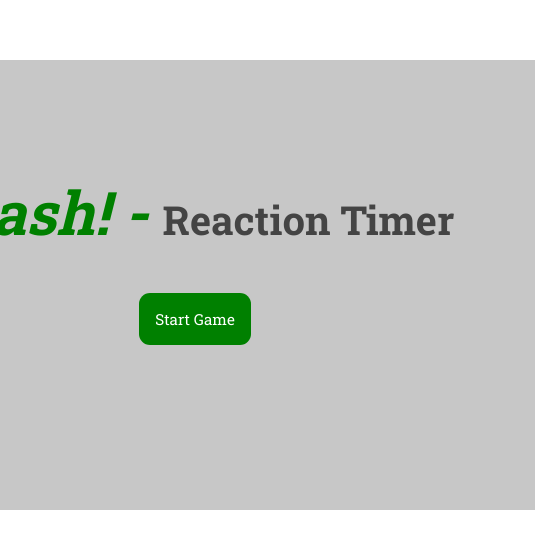
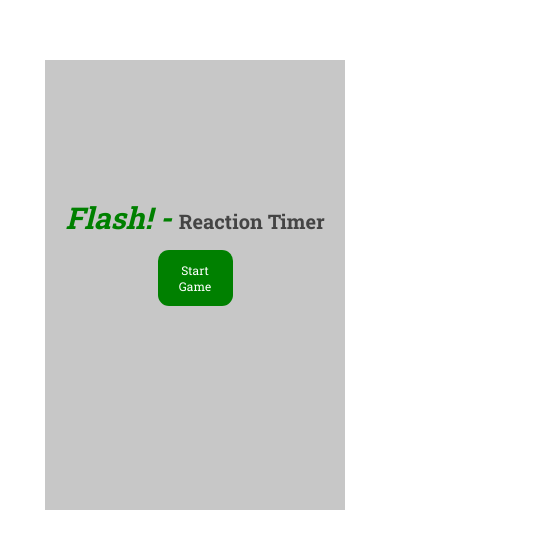
Before and after one commit to AustinThornley/flash-reaction-timer, a Vue app: page / in a window 390 px wide. Shown: the top 548 px of the page, 535 px wide, since content can reach past the window. Built offline with nearby package versions, Linux system fonts and the light colour scheme.

Commit message:
Mobile styling

```diff
--- a/src/App.vue
+++ b/src/App.vue
@@ -95,4 +95,25 @@ button:hover {
 	transition: 0.4s all;
 	background: #007300;
 }
+@media only screen and (max-width: 750px) {
+	h1 {
+		padding: 0 1rem .5rem 1rem;
+	}
+	.game {
+		min-width: 400px;
+	}
+}
+@media only screen and (max-width: 575px) {
+	h1 {
+		font-size: 1.25rem;
+		padding: 0;
+	}
+	button {
+		font-size: .75rem;
+		padding: .75rem;
+	}
+	.game {
+		min-width: 300px;
+	}
+}
 </style>
--- a/src/components/Area.vue
+++ b/src/components/Area.vue
@@ -50,4 +50,14 @@ export default {
 	transition: 0.4s all;
 	background: #007300;
 }
+@media only screen and (max-width: 750px) {
+	.area {
+		max-width: 300px;
+	}
+}
+@media only screen and (max-width: 575px) {
+	.area {
+		max-width: 200px;
+	}
+}
 </style>
```
